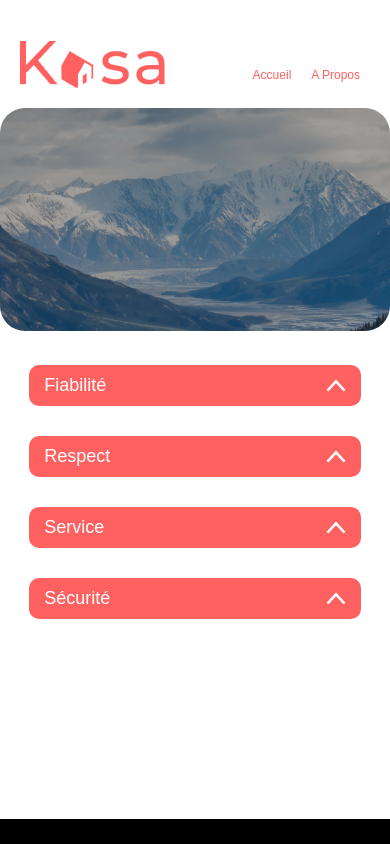
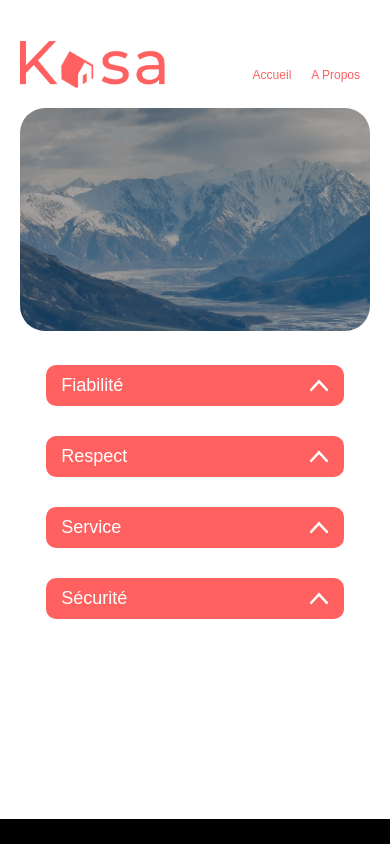
Before and after one commit to Guillaumeschmitt/P7-Kaza, a React (Create React App) app: page /about in a window 390 px wide. Shown: the top 844 px of the page. Built offline with nearby package versions, Linux system fonts and the light colour scheme.

Commit message:
finalisation du resposive

```diff
--- a/src/pages/About/About.css
+++ b/src/pages/About/About.css
@@ -16,3 +16,9 @@
 .SlideAbout{
   margin-bottom: 200px;
 }
+
+@media only screen and (max-width: 1250px) {
+  .ContainerAbout{
+    margin: 0px 20px;
+  }
+}
--- a/src/pages/About/About.jsx
+++ b/src/pages/About/About.jsx
@@ -20,6 +20,7 @@ export default function About() {
     <div>
        <div className="ContainerBannerAbout">
       <Header className="HeaderAbout"/>
+      <div className="ContainerAbout">
         <img className='bannerImg' src={background} alt="image" />
         <div className="SlideAbout">
       <CollapseStyleLocation>
@@ -47,6 +48,7 @@ export default function About() {
         </CollapseStyleLocation>
         </div>
         </div>
+        </div>
       <Footer img={logoFooter}/>
 
     </div>
--- a/src/pages/Error/Error.css
+++ b/src/pages/Error/Error.css
@@ -32,6 +32,10 @@ margin: auto;
   }
 
   @media only screen and (max-width: 768px) {
+    .containerError{
+      margin-bottom: 235px;
+    }
+
     .erreur404 {
       font-size: 96px;
     }
```
